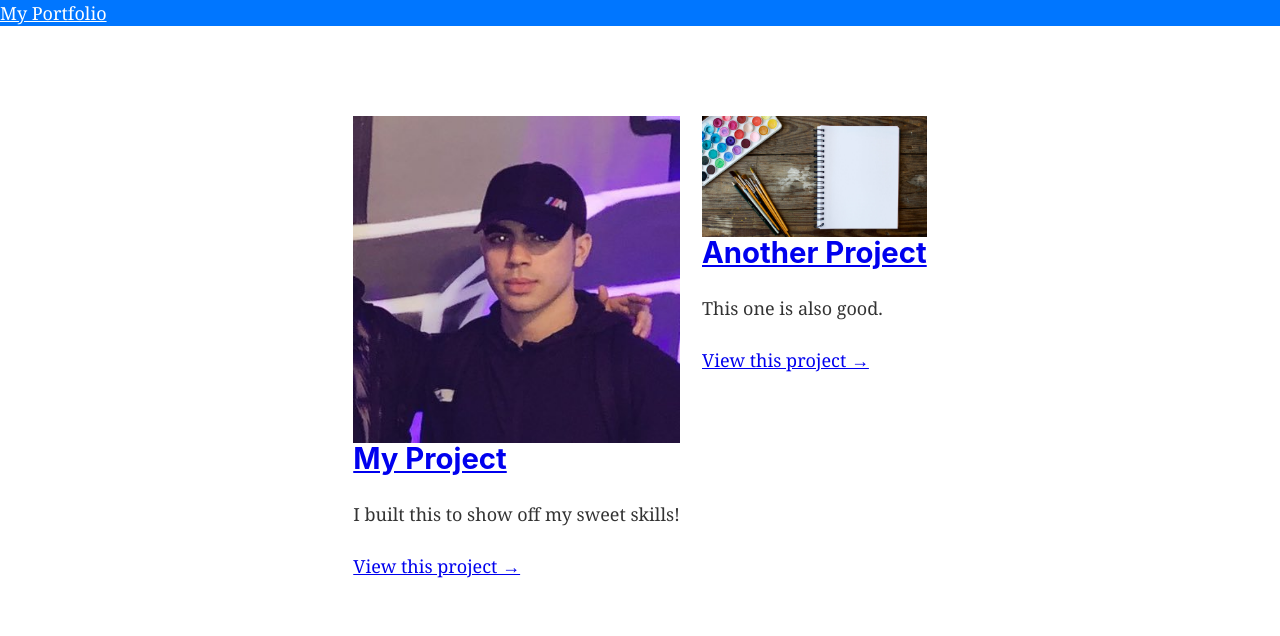
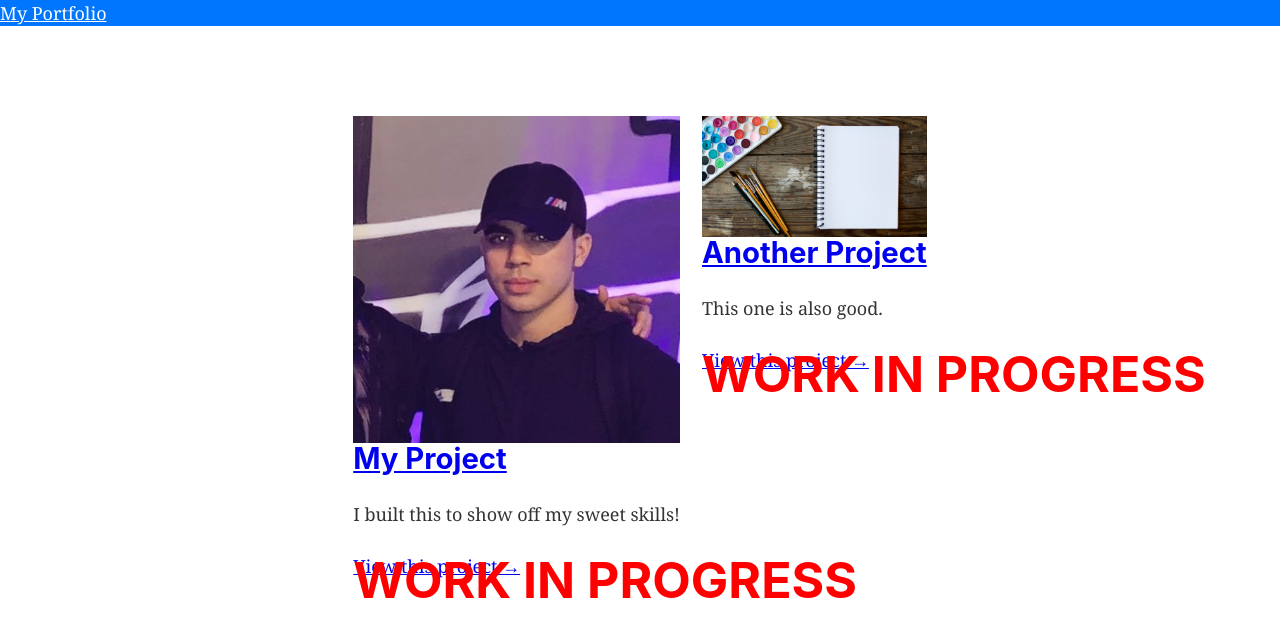
Before and after one commit to MichaelCheco/gatsby-portfolio, a Gatsby site: page / in a window 1280 px wide. Built offline with nearby package versions, Linux system fonts and the light colour scheme; Gatsby itself is replaced by a stand-in of ours.

Commit message:
work in progress disclaimer 🚀

```diff
--- a/src/components/header.js
+++ b/src/components/header.js
@@ -1,7 +1,6 @@
 import React from 'react'
 import { Link } from 'gatsby'
 import styled from '@emotion/styled'
-// about work blog
 const Header = ({ siteTitle }) => (
   <div>
     <div>
--- a/src/components/project-preview.js
+++ b/src/components/project-preview.js
@@ -1,7 +1,12 @@
 import React from 'react'
 import { Link } from 'gatsby'
 import Image from 'gatsby-image'
-
+import styled from '@emotion/styled'
+const WIP = styled.h1`
+  color: red;
+  font-size: 50px;
+  position: absolute;
+`
 const ProjectPreview = ({ title, description, slug, imageData }) => (
   <div className="project-preview">
     <Link to={`/${slug}/`}>
@@ -11,6 +16,7 @@ const ProjectPreview = ({ title, description, slug, imageData }) => (
       <Link to={`/${slug}/`}>{title}</Link>
     </h2>
     <p>{description}</p>
+    <WIP>WORK IN PROGRESS</WIP>
     <p>
       <Link to={`/${slug}/`}>View this project &rarr;</Link>
     </p>
```
